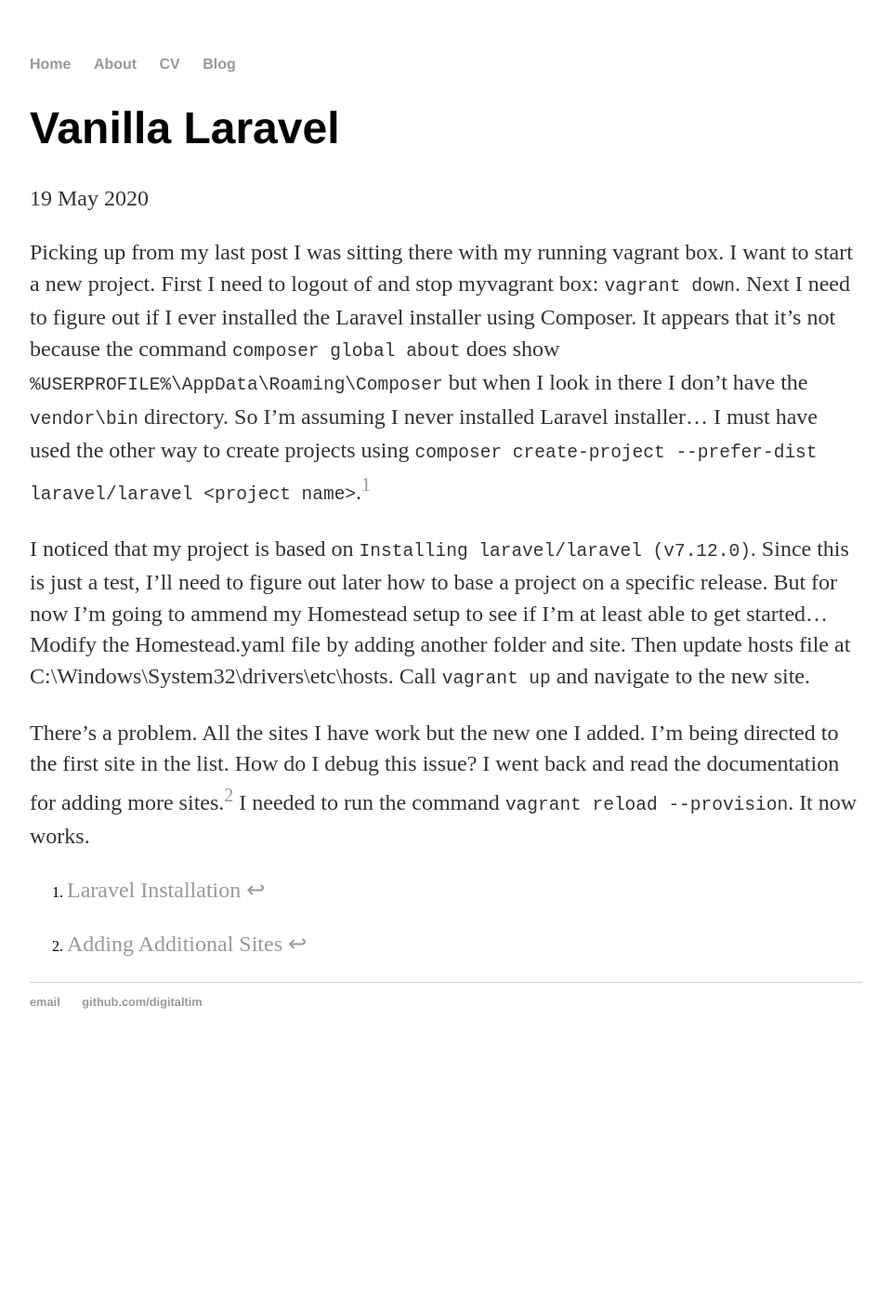
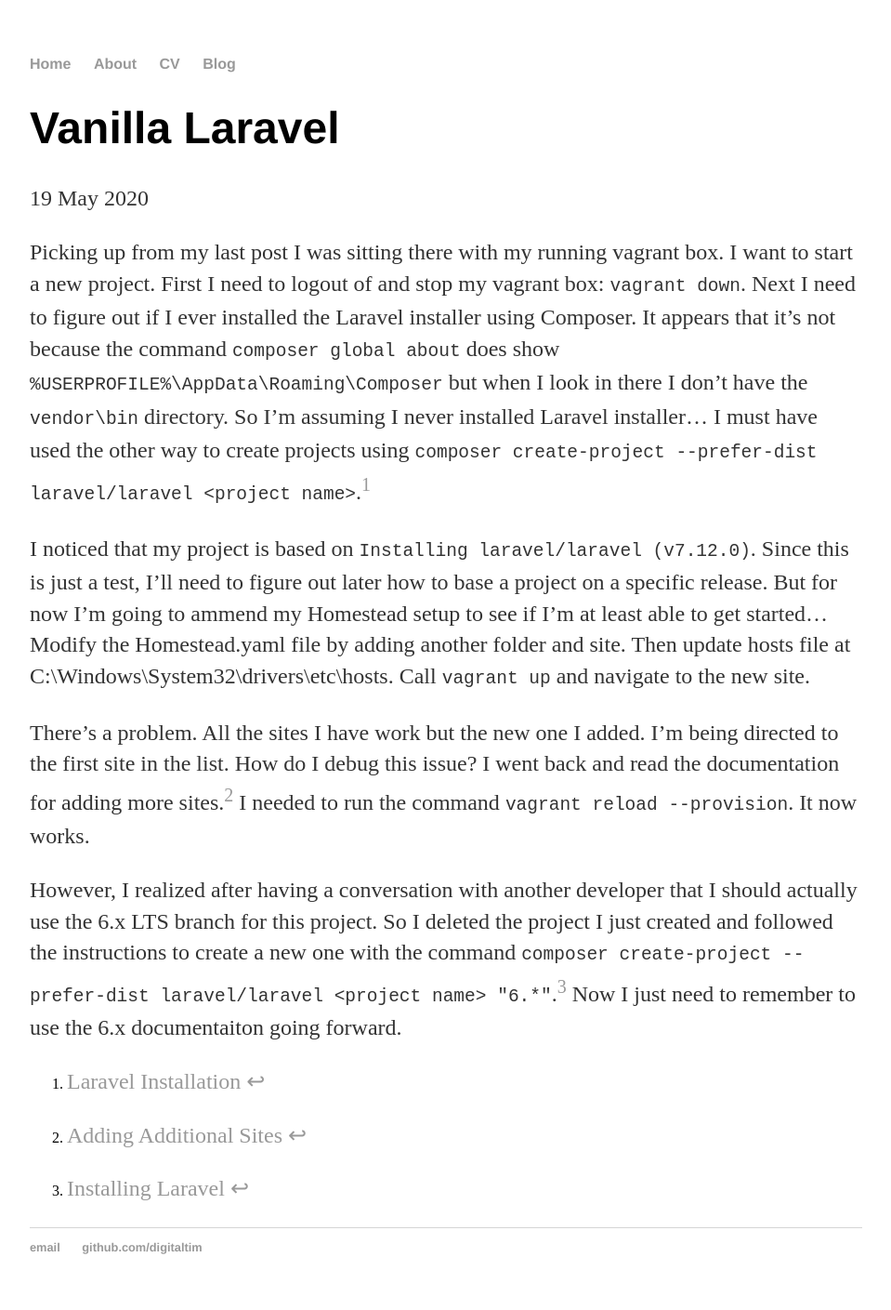
Before and after one commit to digitaltim/digitaltim.github.io, a Jekyll site: the page built from _posts/2020-05-19-vanilla-laravel.md, in a window 1280 px wide. Shown: the whole page at 93% size, without its empty margins (160-1119 px from the left). Built offline with Jekyll 4.4.1, drawn with Linux system fonts in a browser that asks for light colours; before the commit the page ends 1145 px from its top, so only the background shows below that.

Commit message:
Updates blog post on vanilla laravel

```diff
--- a/_posts/2020-05-19-vanilla-laravel.md
+++ b/_posts/2020-05-19-vanilla-laravel.md
@@ -4,11 +4,14 @@
 date: 2020-05-19
 ---
 
-Picking up from my last post I was sitting there with my running vagrant box. I want to start a new project. First I need to logout of and stop myvagrant box: `vagrant down`. Next I need to figure out if I ever installed the Laravel installer using Composer. It appears that it's not because the command `composer global about` does show `%USERPROFILE%\AppData\Roaming\Composer` but when I look in there I don't have the `vendor\bin` directory. So I'm assuming I never installed Laravel installer... I must have used the other way to create projects using `composer create-project --prefer-dist laravel/laravel <project name>`.[^1]
+Picking up from my last post I was sitting there with my running vagrant box. I want to start a new project. First I need to logout of and stop my vagrant box: `vagrant down`. Next I need to figure out if I ever installed the Laravel installer using Composer. It appears that it's not because the command `composer global about` does show `%USERPROFILE%\AppData\Roaming\Composer` but when I look in there I don't have the `vendor\bin` directory. So I'm assuming I never installed Laravel installer... I must have used the other way to create projects using `composer create-project --prefer-dist laravel/laravel <project name>`.[^1]
 
 I noticed that my project is based on `Installing laravel/laravel (v7.12.0)`. Since this is just a test, I'll need to figure out later how to base a project on a specific release. But for now I'm going to ammend my Homestead setup to see if I'm at least able to get started... Modify the Homestead.yaml file by adding another folder and site. Then update hosts file at C:\Windows\System32\drivers\etc\hosts. Call `vagrant up` and navigate to the new site.
 
 There's a problem. All the sites I have work but the new one I added. I'm being directed to the first site in the list. How do I debug this issue? I went back and read the documentation for adding more sites.[^2] I needed to run the command `vagrant reload --provision`. It now works.
 
+However, I realized after having a conversation with another developer that I should actually use the 6.x LTS branch for this project. So I deleted the project I just created and followed the instructions to create a new one with the command `composer create-project --prefer-dist laravel/laravel <project name> "6.*"`.[^3] Now I just need to remember to use the 6.x documentaiton going forward.
+
 [^1]: [Laravel Installation](https://laravel.com/docs/7.x)
 [^2]: [Adding Additional Sites](https://laravel.com/docs/7.x/homestead#adding-additional-sites)
+[^3]: [Installing Laravel](https://laravel.com/docs/6.x#installing-laravel)
```
